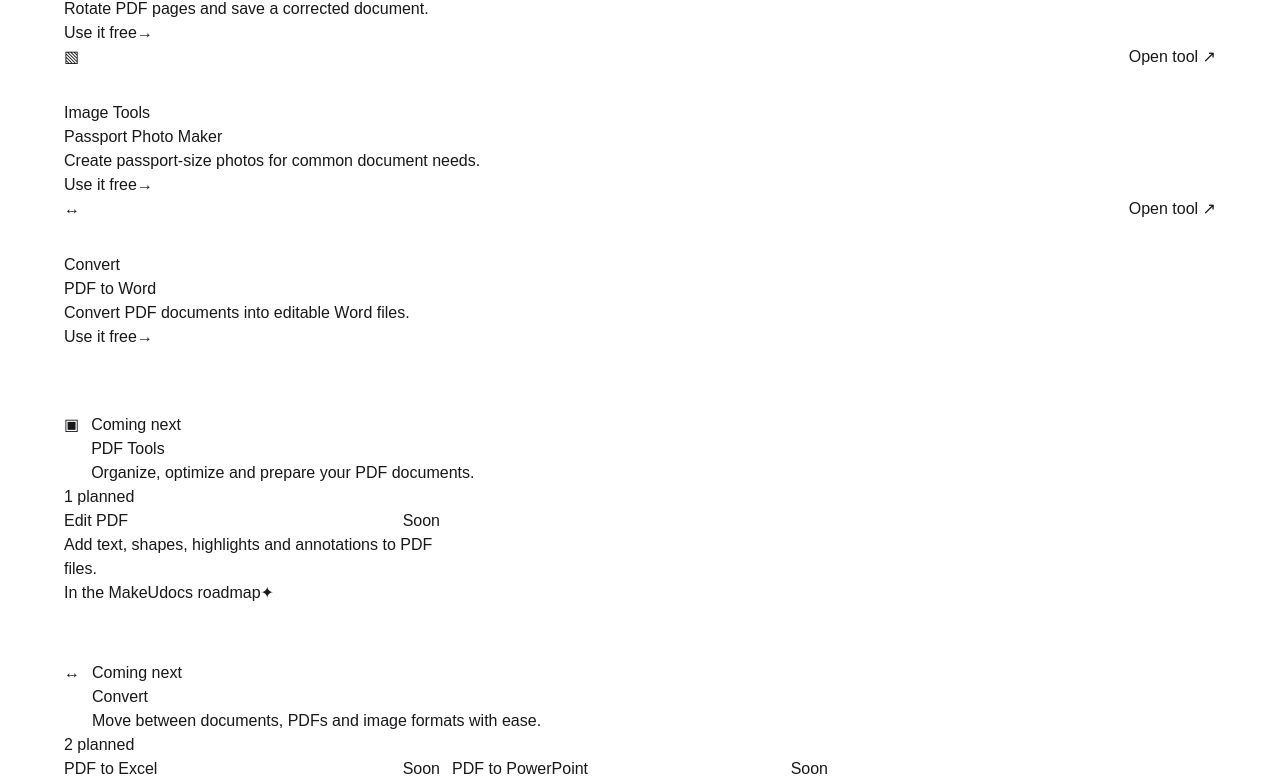
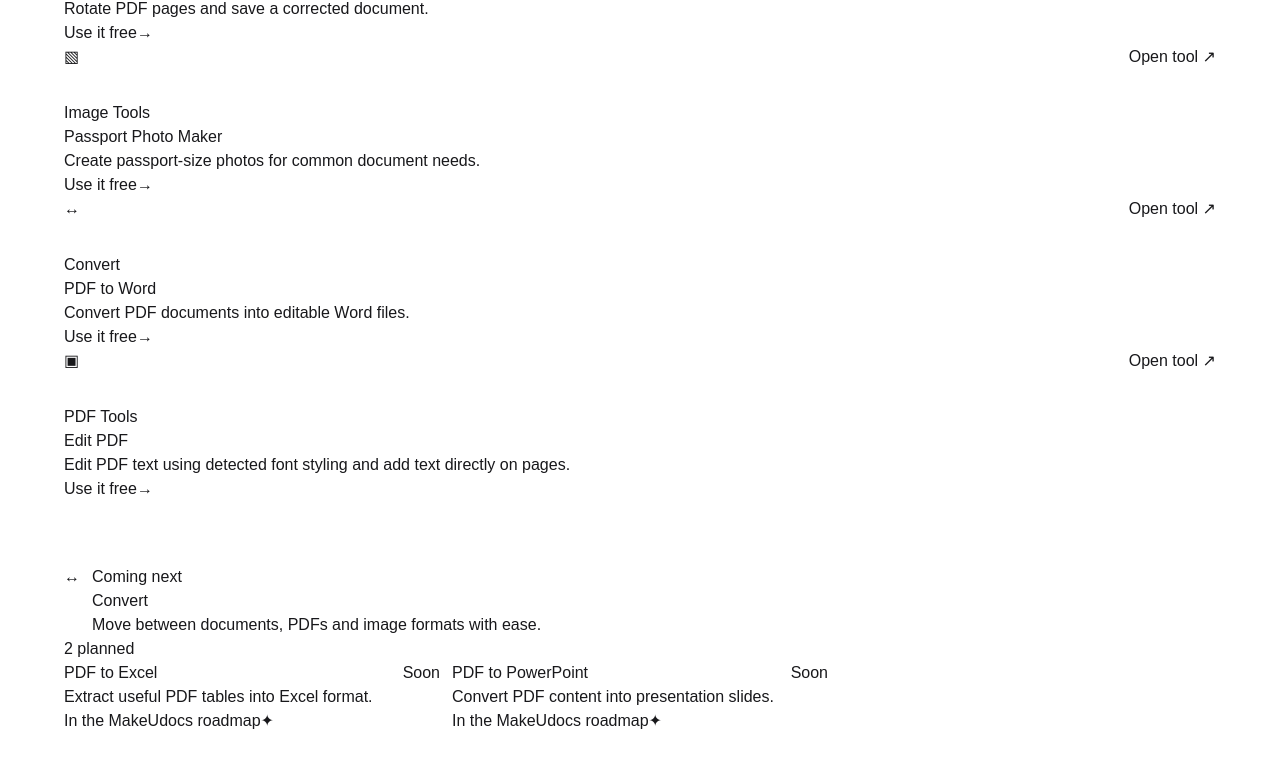
Before and after one commit to upendra701/makeudocs, a Next.js app: page /tools in a window 1280 px wide. Shown: the part 1816-2600 px from the top of the page. Built offline with nearby package versions, Linux system fonts and the light colour scheme.

Commit message:
Enable Edit PDF tool in navigation

```diff
--- a/app/data/tools.ts
+++ b/app/data/tools.ts
@@ -18,7 +18,7 @@
   { name: "Rotate PDF", description: "Rotate PDF pages and save a corrected document.", href: "/rotate-pdf", category: "PDF Tools", status: "available" },
   { name: "Passport Photo Maker", description: "Create passport-size photos for common document needs.", href: "/passport-photo", category: "Image Tools", status: "available" },
   { name: "PDF to Word", description: "Convert PDF documents into editable Word files.", href: "/pdf-to-word", category: "Convert", status: "available" },
-  { name: "Edit PDF", description: "Add text, shapes, highlights and annotations to PDF files.", href: "/edit-pdf", category: "PDF Tools", status: "coming-soon" },
+  { name: "Edit PDF", description: "Edit PDF text using detected font styling and add text directly on pages.", href: "/edit-pdf", category: "PDF Tools", status: "available" },
   { name: "PDF to Excel", description: "Extract useful PDF tables into Excel format.", href: "/pdf-to-excel", category: "Convert", status: "coming-soon" },
   { name: "PDF to PowerPoint", description: "Convert PDF content into presentation slides.", href: "/pdf-to-ppt", category: "Convert", status: "coming-soon" },
   { name: "JPG to PNG", description: "Convert JPG images to PNG format.", href: "/jpg-to-png", category: "Image Tools", status: "coming-soon" },
```
